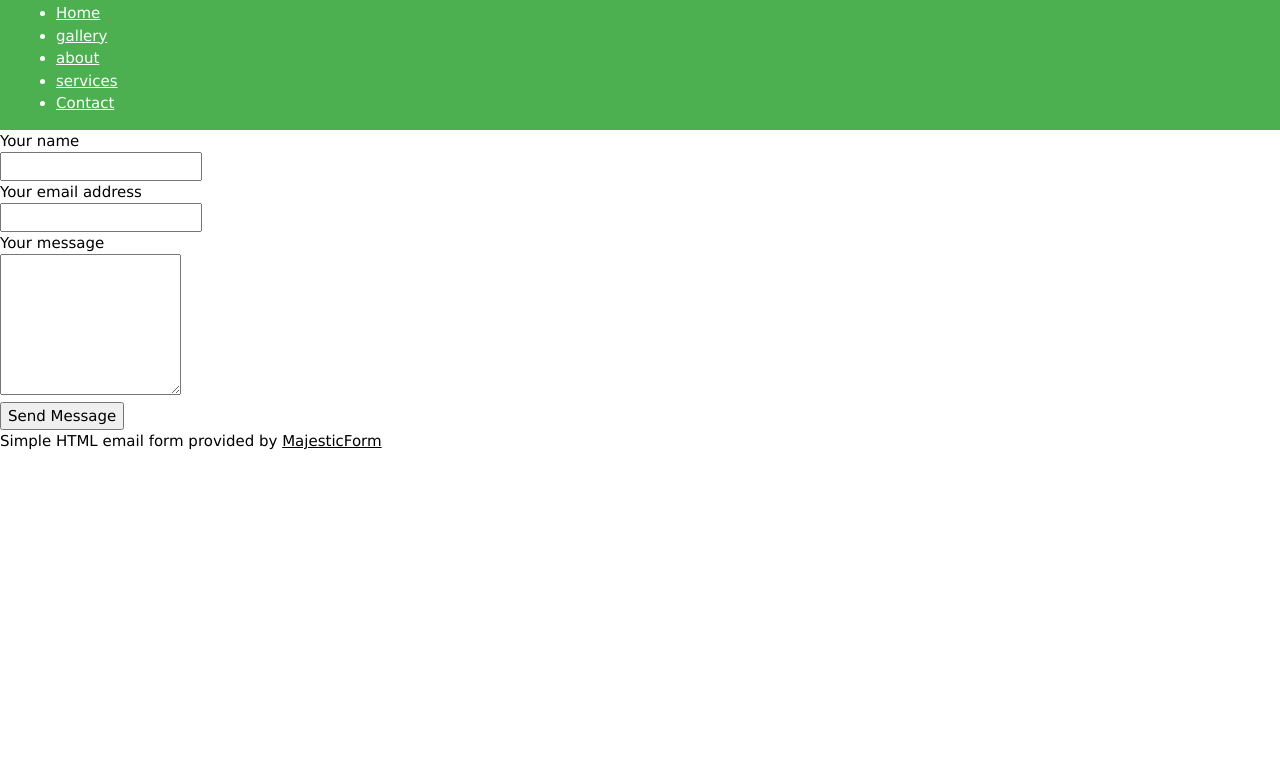
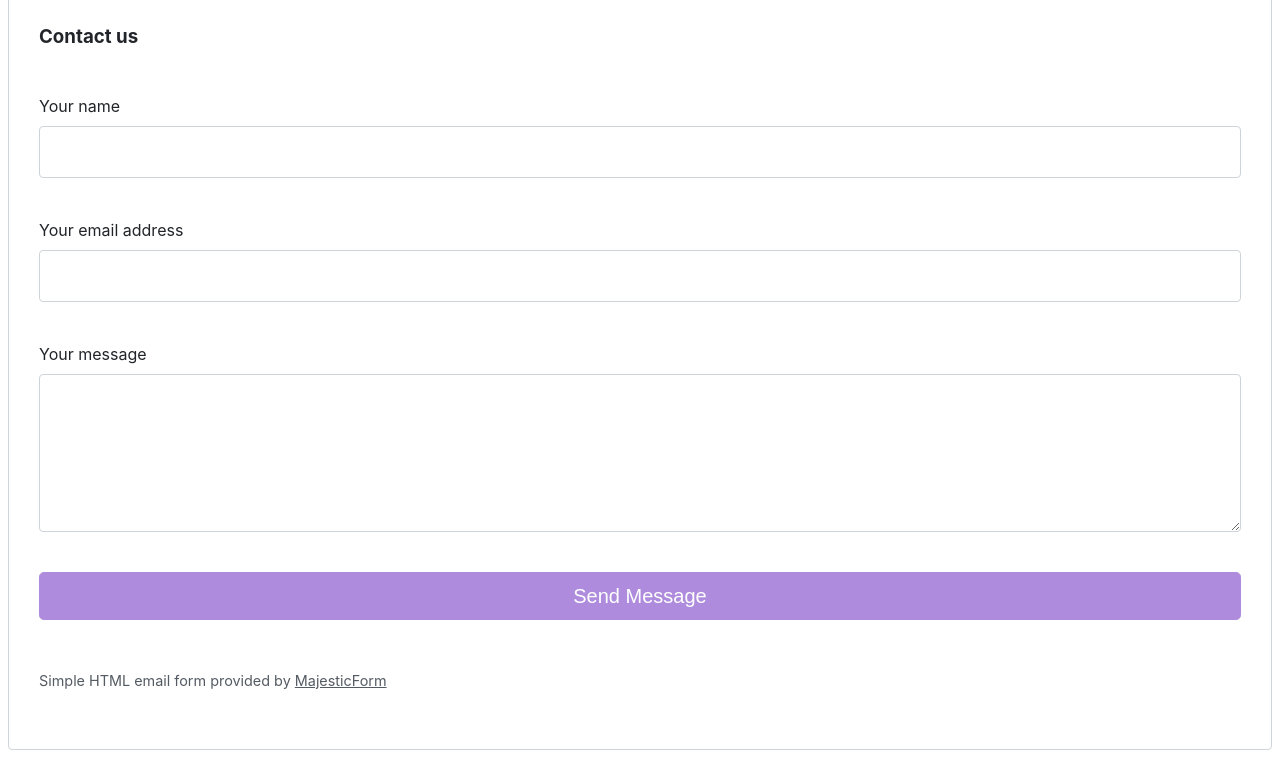
Before and after one commit to ssvnrise/week-11-lab, a plain HTML site: page contact.html in a window 1280 px wide. Shown: the part 77-853 px from the top of the page. Before the commit the page ends 800 px from the top, so only its background shows below. Drawn offline with nearby package versions, Linux system fonts and the light colour scheme.

Commit message:
Add files via upload

```diff
--- /dev/null
+++ b/contact-form.css
@@ -0,0 +1,160 @@
+#fcf-form {
+    display:block;
+}
+
+.fcf-body {
+    margin: 0;
+    font-family: -apple-system, Arial, sans-serif;
+    font-size: 1rem;
+    font-weight: 400;
+    line-height: 1.5;
+    color: #212529;
+    text-align: left;
+    background-color: #fff;
+    padding: 30px;
+    padding-bottom: 10px;
+    border: 1px solid #ced4da;
+    border-radius: 0.25rem;
+    max-width: 100%;
+}
+
+.fcf-form-group {
+    margin-bottom: 1rem;
+}
+
+.fcf-input-group {
+    position: relative;
+    display: -ms-flexbox;
+    display: flex;
+    -ms-flex-wrap: wrap;
+    flex-wrap: wrap;
+    -ms-flex-align: stretch;
+    align-items: stretch;
+    width: 100%;
+}
+
+.fcf-form-control {
+    display: block;
+    width: 100%;
+    height: calc(1.5em + 0.75rem + 2px);
+    padding: 0.375rem 0.75rem;
+    font-size: 1rem;
+    font-weight: 400;
+    line-height: 1.5;
+    color: #495057;
+    background-color: #fff;
+    background-clip: padding-box;
+    border: 1px solid #ced4da;
+    outline: none;
+    border-radius: 0.25rem;
+    transition: border-color 0.15s ease-in-out, box-shadow 0.15s ease-in-out;
+}
+
+.fcf-form-control:focus {
+    border: 1px solid #313131;
+}
+
+select.fcf-form-control[size], select.fcf-form-control[multiple] {
+    height: auto;
+}
+
+textarea.fcf-form-control {
+    font-family: -apple-system, Arial, sans-serif;
+    height: auto;
+}
+
+label.fcf-label {
+    display: inline-block;
+    margin-bottom: 0.5rem;
+}
+
+.fcf-credit {
+    padding-top: 10px;
+    font-size: 0.9rem;
+    color: #545b62;
+}
+
+.fcf-credit a {
+    color: #545b62;
+    text-decoration: underline;
+}
+
+.fcf-credit a:hover {
+    color: #885fca;
+    text-decoration: underline;
+}
+
+.fcf-btn {
+    display: inline-block;
+    font-weight: 400;
+    color: #212529;
+    text-align: center;
+    vertical-align: middle;
+    cursor: pointer;
+    -webkit-user-select: none;
+    -moz-user-select: none;
+    -ms-user-select: none;
+    user-select: none;
+    background-color: transparent;
+    border: 1px solid transparent;
+    padding: 0.375rem 0.75rem;
+    font-size: 1rem;
+    line-height: 1.5;
+    border-radius: 0.25rem;
+    transition: color 0.15s ease-in-out, background-color 0.15s ease-in-out, border-color 0.15s ease-in-out, box-shadow 0.15s ease-in-out;
+}
+
+@media (prefers-reduced-motion: reduce) {
+    .fcf-btn {
+        transition: none;
+    }
+}
+
+.fcf-btn:hover {
+    color: #212529;
+    text-decoration: none;
+}
+
+.fcf-btn:focus, .fcf-btn.focus {
+    outline: 0;
+    box-shadow: 0 0 0 0.2rem rgba(0, 123, 255, 0.25);
+}
+
+.fcf-btn-primary {
+    color: #fff;
+    background-color: #ae8bdc;
+    border-color: #ae8bdc;
+}
+
+.fcf-btn-primary:hover {
+    color: #fff;
+    background-color: #b288e9;
+    border-color: #b288e9;
+}
+
+.fcf-btn-primary:focus, .fcf-btn-primary.focus {
+    color: #fff;
+    background-color: #b288e9;
+    border-color: #b288e9;
+    box-shadow: 0 0 0 0.2rem rgba(111, 92, 236, 0.5);
+}
+
+.fcf-btn-lg, .fcf-btn-group-lg>.fcf-btn {
+    padding: 0.5rem 1rem;
+    font-size: 1.25rem;
+    line-height: 1.5;
+    border-radius: 0.3rem;
+}
+
+.fcf-btn-block {
+    display: block;
+    width: 100%;
+}
+
+.fcf-btn-block+.fcf-btn-block {
+    margin-top: 0.5rem;
+}
+
+input[type="submit"].fcf-btn-block, input[type="reset"].fcf-btn-block, input[type="button"].fcf-btn-block {
+    width: 100%;
+}
--- a/contact.html
+++ b/contact.html
@@ -3,27 +3,16 @@
     <meta charset="utf-8">
     <meta name="viewport" content="width=device-width, initial-scale=1, shrink-to-fit=no">
     <title>contact form</title>
-    <link rel="stylesheet" href="https://www.w3schools.com/w3css/5/w3.css">
-    <link rel="stylesheet" href="css/my-styles.css">
+    <link href="contact-form.css" rel="stylesheet">
 </head>
 
-<header class ="w3-container w3-green">
-
-    <h1>Contact form</h1>
-     <nav>
-         <ul>
-            <li><a href="index.html">Home</a></li>
-            <li><a href="gallery.html">gallery</a></li>
-            <li><a href="about.html">about</a></li>
-            <li><a href="services.html">services</a></li>
-            <li><a href="contact.html">Contact</a></li>
-         </ul>
-     </nav>
-    </header>
-<div class="fcf-body"
-
-
-<!-- start content-->
+<body>
+﻿
+<div class="fcf-body">
+﻿
+    <div id="fcf-form">
+    <h3 class="fcf-h3">Contact us</h3>
+﻿
     <form id="fcf-form-id" class="fcf-form-class" method="post" action="contact-form-process.php">
 
         <div class="fcf-form-group">
@@ -32,40 +21,33 @@
                 <input type="text" id="Name" name="Name" class="fcf-form-control" required>
             </div>
         </div>
-
-
+﻿
         <div class="fcf-form-group">
             <label for="Email" class="fcf-label">Your email address</label>
             <div class="fcf-input-group">
                 <input type="email" id="Email" name="Email" class="fcf-form-control" required>
             </div>
         </div>
-
-
+﻿
         <div class="fcf-form-group">
             <label for="Message" class="fcf-label">Your message</label>
             <div class="fcf-input-group">
                 <textarea id="Message" name="Message" class="fcf-form-control" rows="6" maxlength="3000" required></textarea>
             </div>
         </div>
-
-
+﻿
         <div class="fcf-form-group">
             <button type="submit" id="fcf-button" class="fcf-btn fcf-btn-primary fcf-btn-lg fcf-btn-block">Send Message</button>
         </div>
-
-
+﻿
         <div class="fcf-credit" id="fcf-credit">
         Simple HTML email form provided by <a href="https://www.majesticform.com" target="_blank">MajesticForm</a>
         </div>
-
-
+﻿
     </form>
     </div>
-
-
+﻿
 </div>
-
-
+﻿
 </body>
 </html>
```
